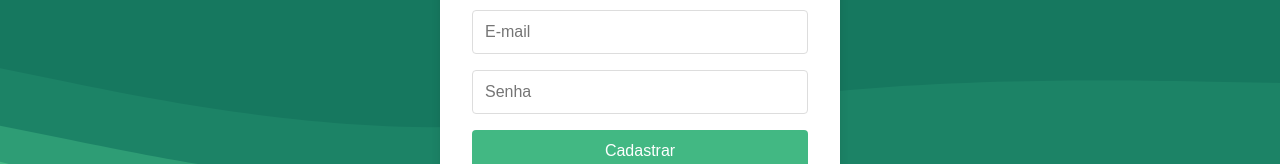
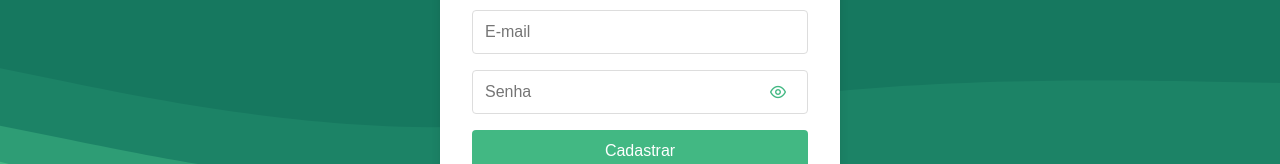
Before and after one commit to Kenzo797/lizer, a Vue app in the folder frontend/: page /register in a window 1280 px wide. Shown: the part 381-545 px from the top of the page. Built offline with nearby package versions, Linux system fonts and the light colour scheme.

Commit message:
Fix: fixed darkmode issues and toast problems

```diff
--- a/frontend/src/components/categorySelector.vue
+++ b/frontend/src/components/categorySelector.vue
@@ -79,7 +79,10 @@ import { categoryService } from '../services/categoryService';
 import { useCategoriesStore } from '../stores/categories';
 import { toast } from 'vue3-toastify';
 import 'vue3-toastify/dist/index.css';
+import { useDark, useToggle } from '@vueuse/core';
 
+const isDark = useDark();
+const toggleDark = useToggle(isDark);
 
 const props = defineProps({
   modelValue: {
--- a/frontend/src/components/linkForm.vue
+++ b/frontend/src/components/linkForm.vue
@@ -51,7 +51,10 @@ import { linkService } from '../services/linkService';
 import CategorySelector from './categorySelector.vue';  // ← Importa
 import { toast } from 'vue3-toastify';
 import 'vue3-toastify/dist/index.css';
+import { useDark, useToggle } from '@vueuse/core';
 
+const isDark = useDark();
+const toggleDark = useToggle(isDark);
 
 const tagError = ref('');
 
--- a/frontend/src/styles/dark.css
+++ b/frontend/src/styles/dark.css
@@ -695,5 +695,11 @@ html.dark .modal-overlay .modal form .form-actions .btn-cancel:hover
 }
 
 
+html.dark .main-layout .main-content .dashboard .content-header h1
+{
+    background-image: none;
+    background-color: transparent;
+}
+
 /* bgcolor4 */
 /* hover : #282c2d */
--- a/frontend/src/views/Categories.vue
+++ b/frontend/src/views/Categories.vue
@@ -99,6 +99,10 @@ import { useLinksStore } from '../stores/links';
 import ConfirmModal from '../components/confirmModal.vue';
 import { toast } from 'vue3-toastify';
 import 'vue3-toastify/dist/index.css';
+import { useDark, useToggle } from '@vueuse/core';
+
+const isDark = useDark();
+const toggleDark = useToggle(isDark);
 
 const router = useRouter();
 const categoriesStore = useCategoriesStore();
--- a/frontend/src/views/EditProfile.vue
+++ b/frontend/src/views/EditProfile.vue
@@ -23,11 +23,16 @@
         </div>
 
         <div class="form-group">
-          <input
-            v-model="password"
-            type="password"
-            placeholder="Nova senha (opcional)"
-          />
+          <div class="password-container">
+            <input
+              :type="showPassword ? 'text' : 'password'"
+              v-model="password"
+              placeholder="Nova senha (opcional)"
+            />
+            <button @click="togglePassword" type="button" class="toggle-password">
+              <i :class="showPassword ? 'pi pi-eye-slash' : 'pi pi-eye'"></i>
+            </button>
+          </div>
           <small class="password-hint">Deixe em branco para manter a senha atual</small>
         </div>
 
@@ -49,11 +54,15 @@ import { ref, onMounted } from 'vue'
 import { useRouter } from 'vue-router'
 import { useAuthStore } from '../stores/auth'
 import { userService } from '../services/userService'
+import { useDark, useToggle } from '@vueuse/core';
 import { toast } from 'vue3-toastify';
 import 'vue3-toastify/dist/index.css';
 
 const router = useRouter()
 const authStore = useAuthStore()
+
+const isDark = useDark();
+const toggleDark = useToggle(isDark);
 
 const name = ref('')
 const email = ref('')
@@ -61,6 +70,11 @@ const password = ref('')
 const loading = ref(false)
 const error = ref('')
 const success = ref('')
+const showPassword = ref(false)
+
+const togglePassword = () => {
+  showPassword.value = !showPassword.value
+}
 
 // Carregar dados do usuário atual
 onMounted(() => {
@@ -233,4 +247,26 @@ button:disabled {
 .back-link a:hover {
   text-decoration: underline;
 }
+
+.password-container {
+  display: flex;
+  align-items: center;
+  position: relative;
+}
+
+.toggle-password {
+  width: 0;
+  display: flex;
+  justify-content: center;
+  align-items: center;
+  cursor: pointer;
+  border: 2px solid transparent;
+  border-radius: 7px;
+  padding: 6px 13px;
+  background: none;
+  position: absolute;
+  right: 15px;
+  background-color: transparent !important;
+  color: #42b883;
+}
 </style>
--- a/frontend/src/views/Login.vue
+++ b/frontend/src/views/Login.vue
@@ -14,13 +14,16 @@
           />
         </div>
 
-        <div class="form-group">
+        <div class="password-container form-group">
           <input
+            :type="showPassword ? 'text' : 'password'"
             v-model="password"
-            type="password"
             placeholder="Senha"
             required
           />
+          <button @click="togglePassword" type="button" class="toggle-password">
+            <i :class="showPassword ? 'pi pi-eye-slash' : 'pi pi-eye'"></i>
+          </button>
         </div>
 
         <button type="submit" :disabled="loading">
@@ -50,6 +53,8 @@ import { useDark, useToggle } from '@vueuse/core';
 import { toast } from 'vue3-toastify';
 import 'vue3-toastify/dist/index.css';
 
+const showPassword = ref(false);
+
 const isDark = useDark();
 const toggleDark = useToggle(isDark);
 
@@ -61,6 +66,10 @@ const email = ref('')
 const password = ref('')
 const loading = ref(false)
 const error = ref('')
+
+const togglePassword = () => {
+  showPassword.value = !showPassword.value;
+};
 
 const handleLogin = async () => {
   loading.value = true
@@ -196,4 +205,29 @@ button:disabled {
 {
   background-color: #1f1f36de;
 }
+
+.password-container
+{
+  display: flex;
+  align-items: center;
+  position: relative;
+}
+
+.toggle-password
+{
+  width: 0;
+  display: flex;
+  justify-content: center;
+  align-items: center;
+  cursor: pointer;
+  border: 2px solid transparent;
+  border-radius: 7px;
+  padding: 6px 13px;
+  background: none;
+  position: absolute;
+  right: 15px;
+  background-color: transparent !important;
+  color: #42b883;
+}
+
 </style>
--- a/frontend/src/views/Register.vue
+++ b/frontend/src/views/Register.vue
@@ -23,13 +23,16 @@
           />
         </div>
 
-        <div class="form-group">
+        <div class="password-container form-group">
           <input
+            :type="showPassword ? 'text' : 'password'"
             v-model="password"
-            type="password"
             placeholder="Senha"
             required
           />
+          <button @click="togglePassword" type="button" class="toggle-password">
+            <i :class="showPassword ? 'pi pi-eye-slash' : 'pi pi-eye'"></i>
+          </button>
         </div>
 
         <button type="submit" :disabled="loading">
@@ -53,15 +56,24 @@ import { useRouter } from 'vue-router'
 import { useAuthStore } from '../stores/auth'
 import { toast } from 'vue3-toastify';
 import 'vue3-toastify/dist/index.css';
+import { useDark, useToggle } from '@vueuse/core';
 
 const router = useRouter()
 const authStore = useAuthStore()
+
+const isDark = useDark();
+const toggleDark = useToggle(isDark);
 
 const name = ref('')
 const email = ref('')
 const password = ref('')
 const loading = ref(false)
 const error = ref('')
+const showPassword = ref(false)
+
+const togglePassword = () => {
+  showPassword.value = !showPassword.value
+}
 
 const handleRegister = async () => {
   loading.value = true
@@ -199,4 +211,26 @@ button:disabled {
   color: #42b883;
   text-decoration: none;
 }
+
+.password-container {
+  display: flex;
+  align-items: center;
+  position: relative;
+}
+
+.toggle-password {
+  width: 0;
+  display: flex;
+  justify-content: center;
+  align-items: center;
+  cursor: pointer;
+  border: 2px solid transparent;
+  border-radius: 7px;
+  padding: 6px 13px;
+  background: none;
+  position: absolute;
+  right: 15px;
+  background-color: transparent !important;
+  color: #42b883;
+}
 </style>
```
